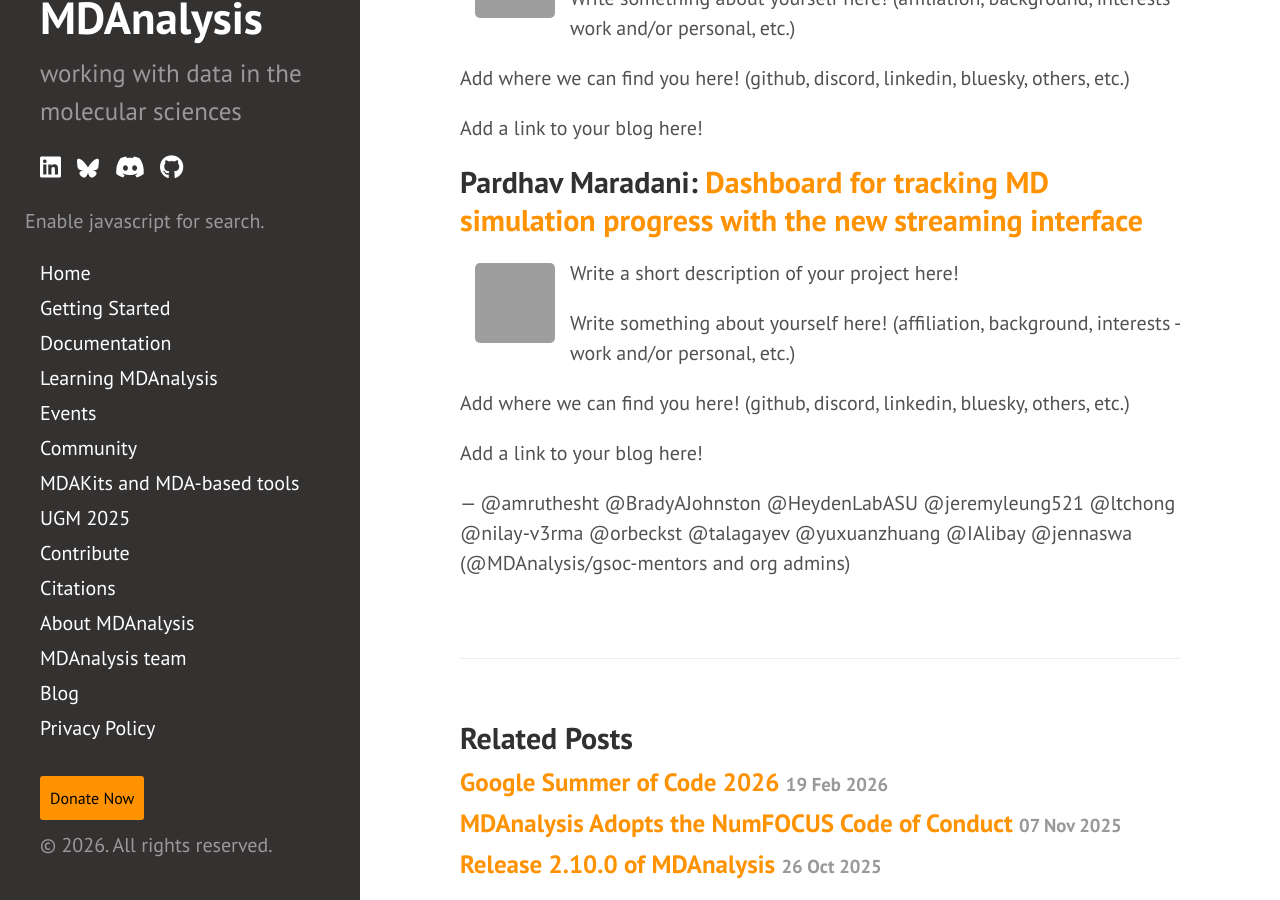
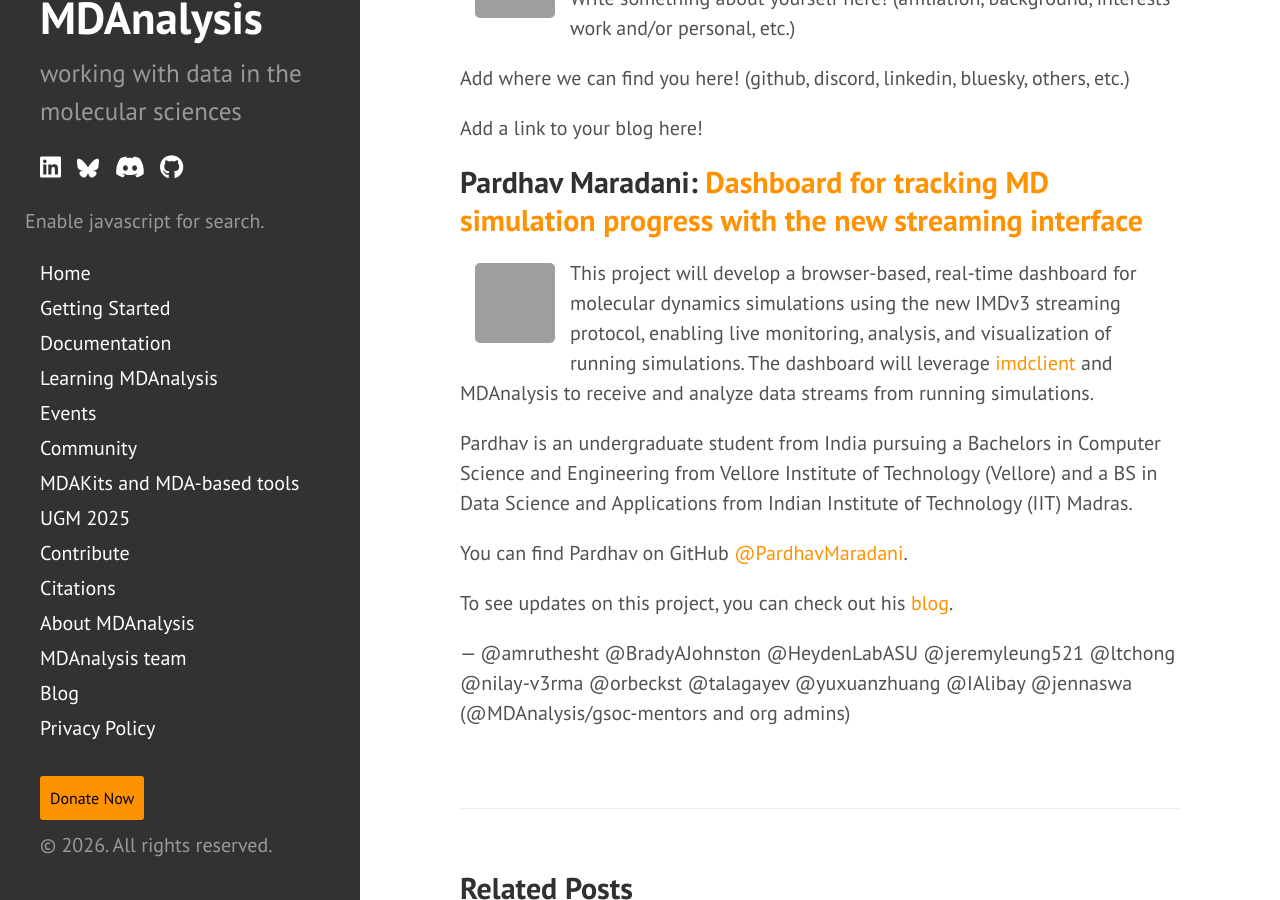
Before and after one commit to MDAnalysis/MDAnalysis.github.io, a Jekyll site: the page built from _posts/2026-05-25-gsoc-students.md, in a window 1280 px wide and 900 px high, scrolled down 857 px. Built offline with Jekyll 4.4.1, drawn with Linux system fonts in a browser that asks for light colours; comment, search, counter and statistics services are not loaded; grey boxes are pictures that could not be loaded.

Commit message:
Intro for Pardhav Maradani (#40)

```diff
--- a/_posts/2026-05-25-gsoc-students.md
+++ b/_posts/2026-05-25-gsoc-students.md
@@ -43,17 +43,17 @@ Add a link to your blog here!
 ## Pardhav Maradani: [Dashboard for tracking MD simulation progress with the new streaming interface](https://summerofcode.withgoogle.com/programs/2026/projects/DzTMshtu)
 
 <img
-src="Picture Here"
-title="NAME" alt="NAME"
+src="https://avatars.githubusercontent.com/pardhavmaradani"
+title="Pardhav Maradani" alt="Pardhav Maradani"
 style="float: left; width: 110px; height: 110px; border-radius: 20px; border: 15px solid white" />
 
-Write a short description of your project here!
+This project will develop a browser-based, real-time dashboard for molecular dynamics simulations using the new IMDv3 streaming protocol, enabling live monitoring, analysis, and visualization of running simulations. The dashboard will leverage [imdclient](https://imdclient.readthedocs.io/) and MDAnalysis to receive and analyze data streams from running simulations.
 
-Write something about yourself here! (affiliation, background, interests - work and/or personal, etc.)
+Pardhav is an undergraduate student from India pursuing a Bachelors in Computer Science and Engineering from Vellore Institute of Technology (Vellore) and a BS in Data Science and Applications from Indian Institute of Technology (IIT) Madras.
 
-Add where we can find you here! (github, discord, linkedin, bluesky, others, etc.)
+You can find Pardhav on GitHub [@PardhavMaradani](https://github.com/PardhavMaradani).
 
-Add a link to your blog here!
+To see updates on this project, you can check out his [blog](https://pardhavmaradani.github.io/categories/gsoc-2026/).
 
 
 — @amruthesht @BradyAJohnston @HeydenLabASU @jeremyleung521 @ltchong @nilay-v3rma @orbeckst @talagayev @yuxuanzhuang @IAlibay @jennaswa (@MDAnalysis/gsoc-mentors and org admins)
```
